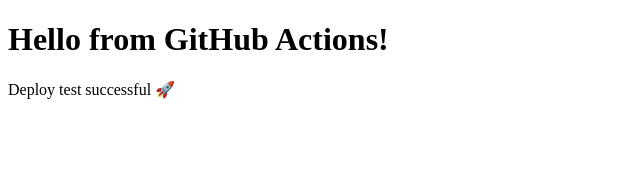
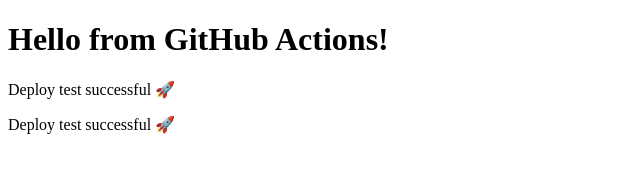
Before and after one commit to ngit-jsjs/test_github_action, a plain HTML site: page index.html in a window 1280 px wide. Shown: the whole page, without its empty margins (0-640 px from the left). Drawn offline with Linux system fonts and the light colour scheme.

Commit message:
Update index.html

```diff
--- a/index.html
+++ b/index.html
@@ -7,5 +7,6 @@
   <body>
     <h1>Hello from GitHub Actions!</h1>
     <p>Deploy test successful 🚀</p>
+    <p>Deploy test successful 🚀</p>
   </body>
 </html>
```
